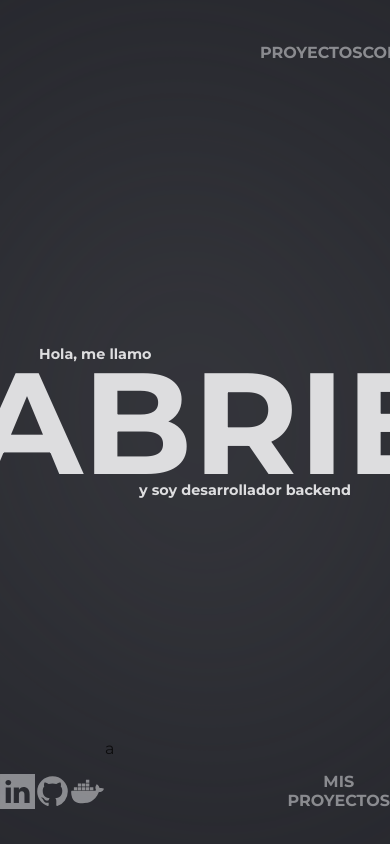
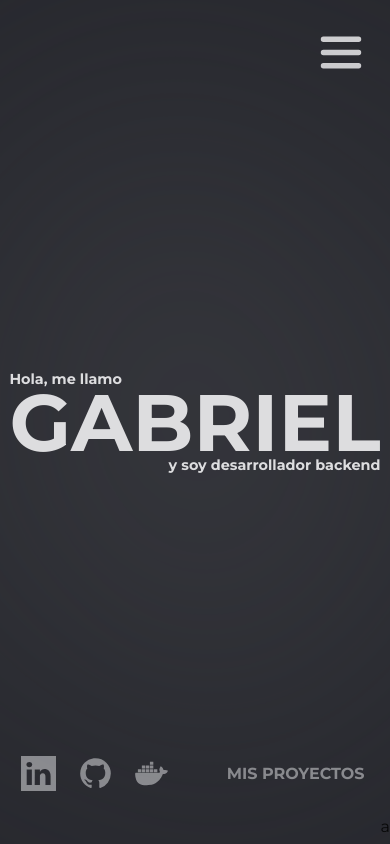
Before and after one commit to GabrielOsOj/portfolio_gabriel, an Angular app: page / in a window 390 px wide. Built offline with nearby package versions, Linux system fonts and the light colour scheme.

Commit message:
style: responsive pagina uno, navbar y footer

```diff
--- a/src/app/Main/first-page/first-page.component.css
+++ b/src/app/Main/first-page/first-page.component.css
@@ -1,4 +1,4 @@
-.first-page{
+.first-page {
 
     background-color: var(--colors-color-one);
 
@@ -27,7 +27,7 @@
 }
 
 /*background style*/
-.background-style_light{
+.background-style_light {
     /* background-color: var(--colors-background-color_one);
      */
 
@@ -49,18 +49,18 @@
 }
 
 /*navbar*/
-.first-page_navbar{
-/*
+.first-page_navbar {
+    /*
     grid-column: 1/12;
     grid-row: 1; */
 
     grid-area: nav;
 
-   /* border: 1px solid red; */
+    /* border: 1px solid red; */
 }
 
 /*center box*/
-.first-page_center{
+.first-page_center {
 
     /* grid-column: 3/10; */
     /* grid-row: 3/7; */
@@ -78,34 +78,36 @@
     color: var(--colors-fonts-color_one);
 }
 
-.first-page_center-name{
+.first-page_center-name {
 
-    height: 100%;
-    width: 80%;;
+    height: 50%;
+    width: calc(100%-2em);
 
     display: flex;
     flex-direction: column;
     justify-content: center;
     align-items: center;
 
+    /* border: 1px solid red; */
 }
 
-.first-page_center-name > h1, h5{
+.first-page_center-name>h1,
+h5 {
     margin: 0;
 }
 
-.first-page_center-name_presentation{
+.first-page_center-name_presentation {
     align-self: flex-start;
     font-size: .9em;
     margin-bottom: -2em;
 }
 
-.first-page_center-name_title{
+.first-page_center-name_title {
 
     font-size: 9em;
 }
 
-.first-page_center-name_subtitle{
+.first-page_center-name_subtitle {
     align-self: flex-end;
     font-size: .9em;
     margin-top: -2em;
@@ -113,7 +115,7 @@
 
 
 /*footer*/
-.first-page_footer{
+.first-page_footer {
     /* grid-column: 1/12; */
     /* grid-row: 8/9; */
 
@@ -124,3 +126,63 @@
 /*Responsive*/
 
 /**/
+
+@media (width < 900px) and (width>431px){
+    .first-page {
+
+        grid-template-columns: repeat(3, 2fr);
+        grid-template-rows: 1fr 3fr 3fr 1fr;
+
+        grid-template-areas:
+
+            "nav nav nav"
+            "mid mid mid"
+            "mid mid mid"
+            "footer footer footer";
+
+        ;
+        grid-template-columns: 1fr;
+    }
+
+    .first-page_center {
+        /* border: 1px solid palevioletred; */
+    }
+}
+
+@media (width<431px) and (width>389px){
+    .first-page_center {
+        /* border: 1px solid gold; */
+    }
+
+    .first-page_center-name_presentation {
+        margin-bottom: -1em;
+    }
+
+    .first-page_center-name_title {
+        font-size: 5em;
+    }
+
+    .first-page_center-name_subtitle {
+        margin-top: -1em;
+    }
+}
+
+@media(width<389px){
+    .first-page_center {
+        /* border: 1px solid violet; */
+    }
+
+    .first-page_center-name_presentation {
+        margin-bottom: -1em;
+        font-size: .7em;
+    }
+
+    .first-page_center-name_title {
+        font-size: 4em;
+    }
+
+    .first-page_center-name_subtitle {
+        margin-top: -1em;
+        font-size: .7em;
+    }
+}
--- a/src/app/Shared/footer/footer.component.css
+++ b/src/app/Shared/footer/footer.component.css
@@ -11,12 +11,9 @@
 
     display: grid;
     grid-template-columns: 1fr 1fr 1fr 1fr 1fr;
-    /* grid-template-rows: 4fr; */
-
     grid-template-areas:
 
-    "social  mid mid mid next"
-
+    "social mid mid mid next"
     ;
 
 }
@@ -79,3 +76,50 @@
     /* border: 1px solid paleturquoise; */
 
 }
+
+@media (width < 900px) and (width>431px){
+    .footer{
+
+        grid-template-columns: 1fr 1fr 1fr 1fr;
+        grid-template-areas:
+
+        "social mid mid next";
+
+    }
+}
+
+@media (width<431px) and (width>389px){
+
+    .footer{
+
+        grid-template-columns: 2fr 2fr;
+        grid-template-areas:
+        "social next"
+        ;
+    }
+
+    .footer-scrool_sign{
+        justify-content: flex-end;
+        margin-left: -1em;
+    }
+
+}
+
+@media(width<389px){
+
+    .footer{
+
+        grid-template-columns: 1fr 1fr;
+        grid-template-areas:
+        "social next"
+        ;
+
+        justify-content: center;
+    }
+
+    .footer-scrool_sign{
+        justify-content: flex-end;
+        margin-left: -1em;
+    }
+
+}
--- a/src/app/Shared/navbar/navbar.component.css
+++ b/src/app/Shared/navbar/navbar.component.css
@@ -1,10 +1,10 @@
-.navbar{
+.navbar {
 
     background-color: var(--colors-color-one);
 
     width: 100%;
     height: 100%;
-/*
+    /*
     display: flex;
     align-items: center;
     justify-content: space-between; */
@@ -15,12 +15,12 @@
 
     grid-template-areas:
 
-    "icon icon space buttons buttons"
+        "icon icon space buttons buttons"
 
     ;
 }
 
-.navbar > div{
+.navbar>div {
 
     /* border: 1px solid goldenrod; */
     height: 100%;
@@ -28,7 +28,7 @@
 }
 
 /* icon navbar*/
-.navbar-icon{
+.navbar-icon {
     width: 100%;
 
     grid-area: icon;
@@ -43,7 +43,7 @@
 
 
 /*buttons navbar*/
-.navbar-buttons{
+.navbar-buttons {
     width: 100%;
     font-size: 1em;
 
@@ -57,3 +57,111 @@
 
     color: var(--colors-fonts-color_two);
 }
+
+.navbar-buttons-mobile{
+    display: none;
+}
+
+/* responsive */
+
+@media (width < 900px) and (width>430px) {
+    .navbar {
+
+        grid-template-columns: 1fr 2fr 1fr 1fr;
+
+        grid-template-areas:
+            "icon icon buttons buttons"
+        ;
+    }
+
+    .navbar-buttons {
+        font-size: 1.2em;
+    }
+}
+
+@media(width<431px) {
+
+    .navbar-buttons{
+        visibility: hidden;
+    }
+
+    .navbar{
+        grid-template-columns: 1fr 1fr 1fr 1fr 1fr;
+
+        grid-template-areas:
+            "icon icon space space buttons"
+        ;
+    }
+
+    .navbar-buttons-mobile{
+        visibility: visible;
+
+        height: 100%;
+        width: 100%;
+
+        grid-area: buttons;
+
+        display: flex;
+        align-items: center;
+        justify-content: flex-end;
+
+        cursor: pointer;
+
+        /* border: 1px solid pink; */
+    }
+
+    .navbar-buttons-mobile-icon{
+        width: 50%;
+        height: 50%;
+        object-fit: fill;
+    }
+
+    .navbar-menu-mobile{
+        position: fixed;
+        top: 0;
+        left: 0;
+        width: 100%;
+        height: 100%;
+        background-color: var(--colors-color-one);
+        z-index: 999;
+
+        display: flex;
+        flex-direction: column;
+        justify-content: space-evenly;
+        align-items: center;
+
+    }
+
+    .navbar-menu-mobile-icon_container{
+        width: 100%;
+        height: 10%;
+
+        display: flex;
+        justify-content: center;
+        align-items: center;
+
+    }
+
+    .navbar-menu-mobile-icon_container-icon{
+        width: 100%;
+        height: 60%;
+        object-fit: cover;
+    }
+
+    .navbar-menu-mobile_titles-container{
+        width: 100%;
+        height: 100%;
+
+        display: flex;
+        flex-direction: column;
+        justify-content: flex-start;
+        align-items: center;
+
+        font-size: 1.5em;
+        color: var(--colors-fonts-color_one);
+
+    }
+
+
+
+}
--- a/src/app/Shared/navbar/navbar.component.html
+++ b/src/app/Shared/navbar/navbar.component.html
@@ -3,7 +3,6 @@
     <div class="navbar-icon">
 
     </div>
-
 
     <div class="navbar-buttons">
 
@@ -14,7 +13,31 @@
             <h1>CONTACTO</h1>
         </div>
 
+    </div>
+
+
+    <div class="navbar-buttons-mobile" (click)="fnOpenMenu()">
+
+        <img class="navbar-buttons-mobile-icon" [src]="menuIcon" alt="" srcset="">
 
     </div>
 
+    <div class="navbar-menu-mobile" *ngIf="menuOpen">
+
+        <div class="navbar-menu-mobile-icon_container" (click)="fnExitMenu()">
+            <img class="navbar-buttons-mobile-icon" [src]="upArrowIcon" alt="">
+        </div>
+        <div class="navbar-menu-mobile_titles-container">
+
+            <h1>PROYECTOS</h1>
+            <h1>CONOCIMIENTOS</h1>
+            <h1>CONTACTO</h1>
+
+        </div>
+        <div class="navbar-menu-mobile-icon_container">
+
+        </div>
+    </div>
+
+
 </section>
--- a/src/app/Shared/navbar/navbar.component.ts
+++ b/src/app/Shared/navbar/navbar.component.ts
@@ -1,12 +1,34 @@
 import { Component } from '@angular/core';
+import { IconSvService } from '../../Core/services/icons/icon-sv.service';
+import { IconIF } from '../../Core/models/icon-if';
+import { CommonModule } from '@angular/common';
 
 @Component({
   selector: 'app-navbar',
   standalone: true,
-  imports: [],
+  imports: [CommonModule],
   templateUrl: './navbar.component.html',
   styleUrl: './navbar.component.css'
 })
 export class NavbarComponent {
 
+  menuIcon:string;
+  upArrowIcon:string;
+
+  menuOpen:boolean;
+
+  constructor(private iconSv:IconSvService){
+    this.menuIcon = iconSv.getUtilityIcon(<IconIF>{name:"menu"});
+    this.upArrowIcon = iconSv.getUtilityIcon(<IconIF>{name:"up_arrow"});
+    this.menuOpen = false;
+  }
+
+  public fnOpenMenu():void{
+    this.menuOpen = true;
+  }
+
+  public fnExitMenu():void{
+    this.menuOpen = false;
+  }
+
 }
--- a/src/styles.css
+++ b/src/styles.css
@@ -25,6 +25,7 @@
     /* --colors-test-color_one:rgb(219, 27, 177); */
     --colors-test-color_one:var(--colors-color-three);
     --colors-test-color_two:#363636;
+
 }
 
 *{
```
Also changed, not shown: public/assets/svg/utils/menu.svg (added), public/assets/svg/utils/up_arrow.svg (added).
